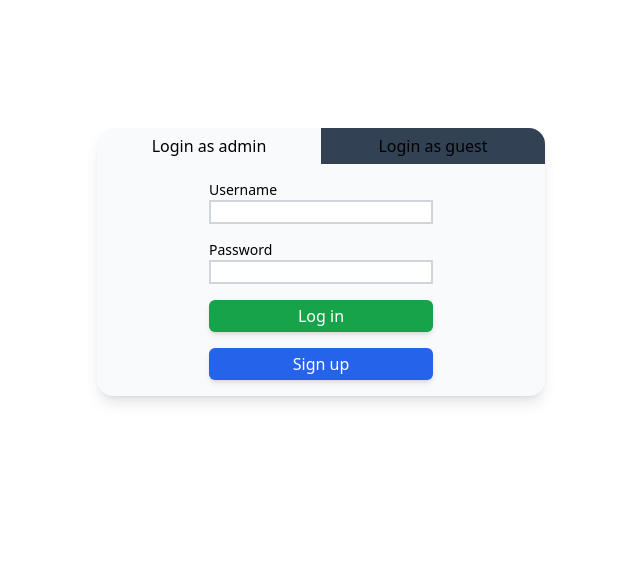
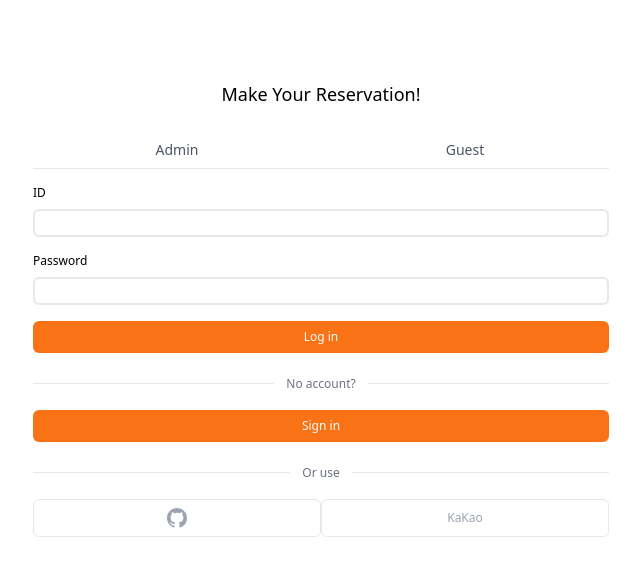
Before and after one commit to mathcom-js/reservation-site, a Next.js app: page /login in a window 1280 px wide. Shown: the top 576 px of the page, without its empty margins (319-959 px from the left). Built offline with nearby package versions, Linux system fonts and the light colour scheme.

Commit message:
modify: Change style of login page

```diff
--- a/pages/login.tsx
+++ b/pages/login.tsx
@@ -1,58 +1,80 @@
-import { useState } from "react";
-
-function cls(...classnames: string[]) {
-  return classnames.join(" ");
-}
-
 export default function Login() {
-  const [method, setMethod] = useState("admin");
-  const onAdminClick = () => {
-    setMethod("admin");
-  };
-  const onGuestClick = () => {
-    setMethod("guest");
-  };
   return (
-    <div
-      className="max-w-md w-full flex flex-col mx-auto
-     mt-32 space-y-4 bg-slate-50 shadow-lg rounded-2xl pb-4"
-    >
-      <div className="flex justify-center">
+    <div className="max-w-xl w-full flex flex-col mx-auto mt-20 space-y-4">
+      <h1 className="text-center text-lg">Make Your Reservation!</h1>
+      <div className="grid grid-cols-2">
+        <span className="text-center text-sm pt-4 pb-2 text-gray-600 border-b border-gray-200">
+          Admin
+        </span>
+        <span className="text-center text-sm pt-4 pb-2 text-gray-600 border-b border-gray-200">
+          Guest
+        </span>
+      </div>
+      <div className="flex flex-col space-y-2">
+        <span className="text-xs">ID</span>
+        <input
+          className="focus:outline-none focus:border-orange-400 border-2 border-gray-200 rounded-md pl-1.5"
+          type="text"
+        />
+      </div>
+      <div className="flex flex-col space-y-2">
+        <span className="text-xs">Password</span>
+        <input
+          className="focus:outline-none focus:border-orange-400 border-2 border-gray-200 rounded-md pl-1.5"
+          type="password"
+        />
+      </div>
+      <button
+        className="text-xs bg-orange-500 rounded-md py-2 text-white
+      hover:bg-orange-600 transition-colors"
+      >
+        Log in
+      </button>
+      <div>
+        <div className="border-t border-gray-200 w-full relative top-3.5 -z-10" />
+        <div className="text-center">
+          <span className="text-xs text-gray-500 bg-white px-3">
+            No account?
+          </span>
+        </div>
+      </div>
+      <button
+        className="text-xs bg-orange-500 rounded-md py-2 text-white
+       hover:bg-orange-600 transition-colors"
+      >
+        Sign in
+      </button>
+      <div>
+        <div className="border-t border-gray-200 w-full relative top-3.5 -z-10" />
+        <div className="text-center">
+          <span className="text-xs text-gray-500 bg-white px-3">Or use</span>
+        </div>
+      </div>
+      <div className="grid grid-cols-2">
         <button
-          onClick={onAdminClick}
-          className={cls(
-            "w-full py-1.5",
-            method === "admin" ? "" : "bg-slate-700 rounded-tl-2xl"
-          )}
+          className="flex items-center justify-center border border-gray-200 py-2 text-xs text-gray-400
+           hover:bg-slate-50 transition-colors rounded-md"
         >
-          Login as admin
+          <svg
+            className="w-5 h-5"
+            aria-hidden="true"
+            fill="currentColor"
+            viewBox="0 0 20 20"
+          >
+            <path
+              fillRule="evenodd"
+              d="M10 0C4.477 0 0 4.484 0 10.017c0 4.425 2.865 8.18 6.839 9.504.5.092.682-.217.682-.483 0-.237-.008-.868-.013-1.703-2.782.605-3.369-1.343-3.369-1.343-.454-1.158-1.11-1.466-1.11-1.466-.908-.62.069-.608.069-.608 1.003.07 1.531 1.032 1.531 1.032.892 1.53 2.341 1.088 2.91.832.092-.647.35-1.088.636-1.338-2.22-.253-4.555-1.113-4.555-4.951 0-1.093.39-1.988 1.029-2.688-.103-.253-.446-1.272.098-2.65 0 0 .84-.27 2.75 1.026A9.564 9.564 0 0110 4.844c.85.004 1.705.115 2.504.337 1.909-1.296 2.747-1.027 2.747-1.027.546 1.379.203 2.398.1 2.651.64.7 1.028 1.595 1.028 2.688 0 3.848-2.339 4.695-4.566 4.942.359.31.678.921.678 1.856 0 1.338-.012 2.419-.012 2.747 0 .268.18.58.688.482A10.019 10.019 0 0020 10.017C20 4.484 15.522 0 10 0z"
+              clipRule="evenodd"
+            />
+          </svg>
         </button>
         <button
-          onClick={onGuestClick}
-          className={cls(
-            "w-full py-1.5",
-            method === "guest" ? "" : "bg-slate-700 rounded-tr-2xl"
-          )}
+          className="flex items-center justify-center border border-gray-200 py-2 text-xs text-gray-400
+           hover:bg-slate-50 transition-colors rounded-md"
         >
-          Login as guest
+          KaKao
         </button>
       </div>
-      <form className="flex flex-col items-center space-y-4">
-        <div className="flex flex-col text-sm w-1/2">
-          <span>Username</span>
-          <input type="text" className="border-2 border-gray-300" />
-        </div>
-        <div className="flex flex-col text-sm w-1/2">
-          <span>Password</span>
-          <input type="password" className="border-2 border-gray-300" />
-        </div>
-        <button className="w-1/2 bg-green-600 shadow-md rounded-md py-1 text-white">
-          Log in
-        </button>
-      </form>
-      <button className="w-1/2 bg-blue-600 shadow-md rounded-md py-1 text-white mx-auto">
-        Sign up
-      </button>
     </div>
   );
 }
```
